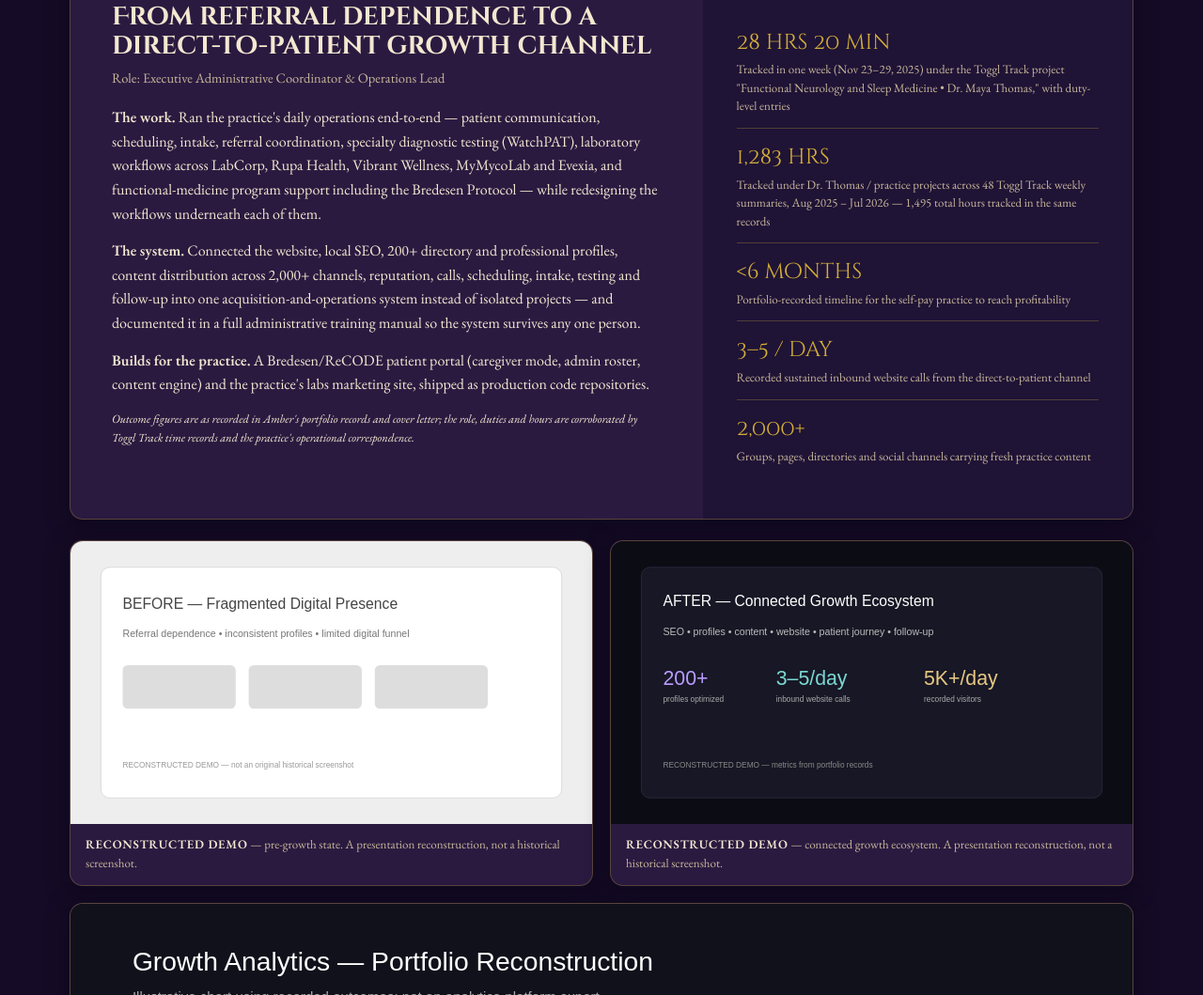
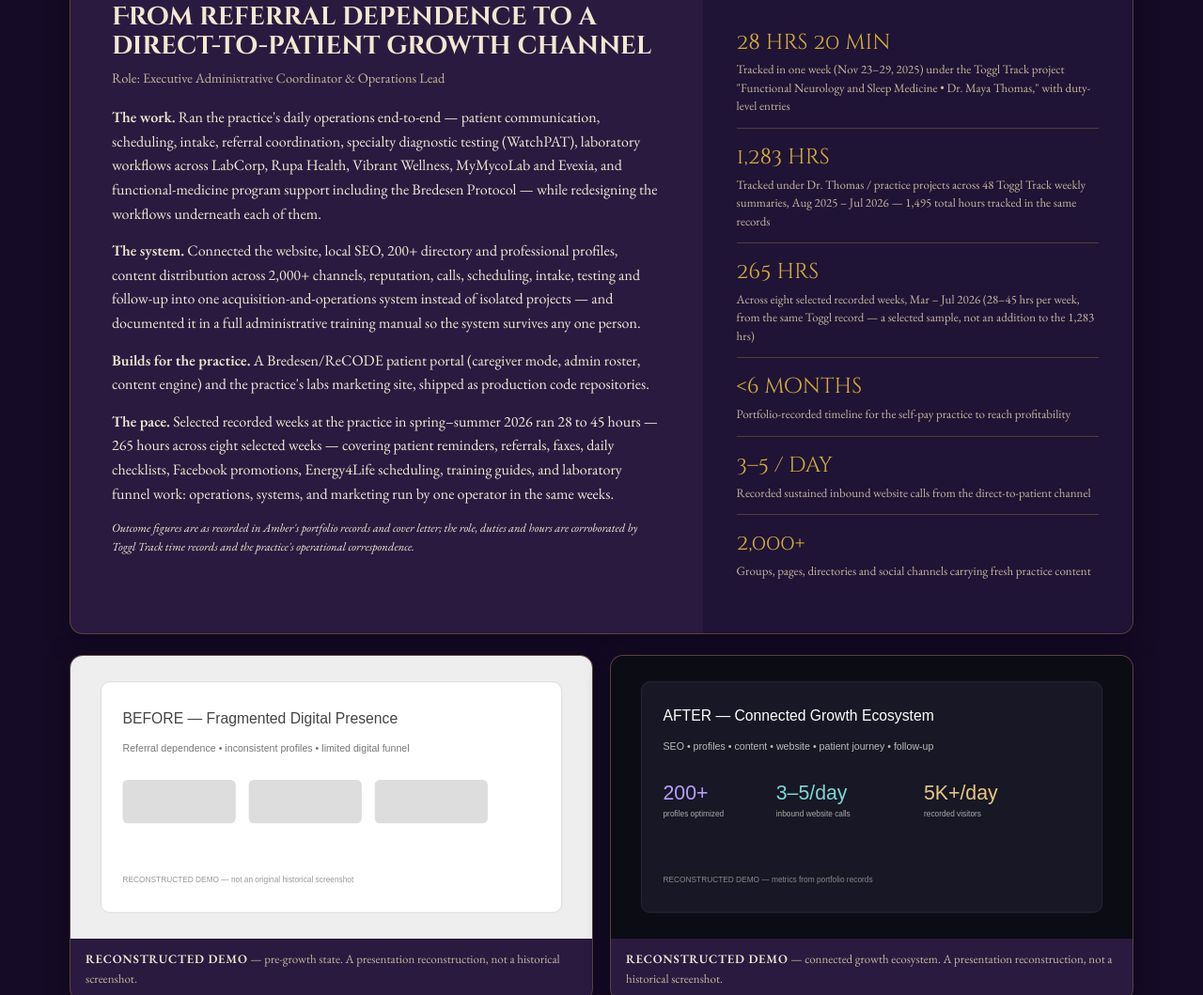
Before and after one commit to awakenwithamber/Ambers-Portfolio, a plain HTML site: page index.html in a window 1280 px wide. Shown: the part 2950-4009 px from the top of the page at 94% size. Drawn offline with nearby package versions, Linux system fonts and the light colour scheme.

Commit message:
Case study update: add 265 recorded hours pace paragraph + fact (from owner's updated case study version)

```diff
--- a/index.html
+++ b/index.html
@@ -238,12 +238,14 @@ footer .wrap{display:flex;justify-content:space-between;gap:20px;flex-wrap:wrap}
         <p><strong>The work.</strong> Ran the practice's daily operations end-to-end — patient communication, scheduling, intake, referral coordination, specialty diagnostic testing (WatchPAT), laboratory workflows across LabCorp, Rupa Health, Vibrant Wellness, MyMycoLab and Evexia, and functional-medicine program support including the Bredesen Protocol — while redesigning the workflows underneath each of them.</p>
         <p><strong>The system.</strong> Connected the website, local SEO, 200+ directory and professional profiles, content distribution across 2,000+ channels, reputation, calls, scheduling, intake, testing and follow-up into one acquisition-and-operations system instead of isolated projects — and documented it in a full administrative training manual so the system survives any one person.</p>
         <p><strong>Builds for the practice.</strong> A Bredesen/ReCODE patient portal (caregiver mode, admin roster, content engine) and the practice's labs marketing site, shipped as production code repositories.</p>
+        <p><strong>The pace.</strong> Selected recorded weeks at the practice in spring–summer 2026 ran 28 to 45 hours — 265 hours across eight selected weeks — covering patient reminders, referrals, faxes, daily checklists, Facebook promotions, Energy4Life scheduling, training guides, and laboratory funnel work: operations, systems, and marketing run by one operator in the same weeks.</p>
         <p class="srcnote">Outcome figures are as recorded in Amber's portfolio records and cover letter; the role, duties and hours are corroborated by Toggl Track time records and the practice's operational correspondence.</p>
       </div>
       <aside class="case-side">
         <h4>Documented record</h4>
         <div class="fact"><div class="n">28 hrs 20 min</div><div class="t">Tracked in one week (Nov 23–29, 2025) under the Toggl Track project "Functional Neurology and Sleep Medicine • Dr. Maya Thomas," with duty-level entries</div></div>
         <div class="fact"><div class="n">1,283 hrs</div><div class="t">Tracked under Dr. Thomas / practice projects across 48 Toggl Track weekly summaries, Aug 2025 – Jul 2026 — 1,495 total hours tracked in the same records</div></div>
+        <div class="fact"><div class="n">265 hrs</div><div class="t">Across eight selected recorded weeks, Mar – Jul 2026 (28–45 hrs per week, from the same Toggl record — a selected sample, not an addition to the 1,283 hrs)</div></div>
         <div class="fact"><div class="n">&lt;6 months</div><div class="t">Portfolio-recorded timeline for the self-pay practice to reach profitability</div></div>
         <div class="fact"><div class="n">3–5 / day</div><div class="t">Recorded sustained inbound website calls from the direct-to-patient channel</div></div>
         <div class="fact"><div class="n">2,000+</div><div class="t">Groups, pages, directories and social channels carrying fresh practice content</div></div>
```
